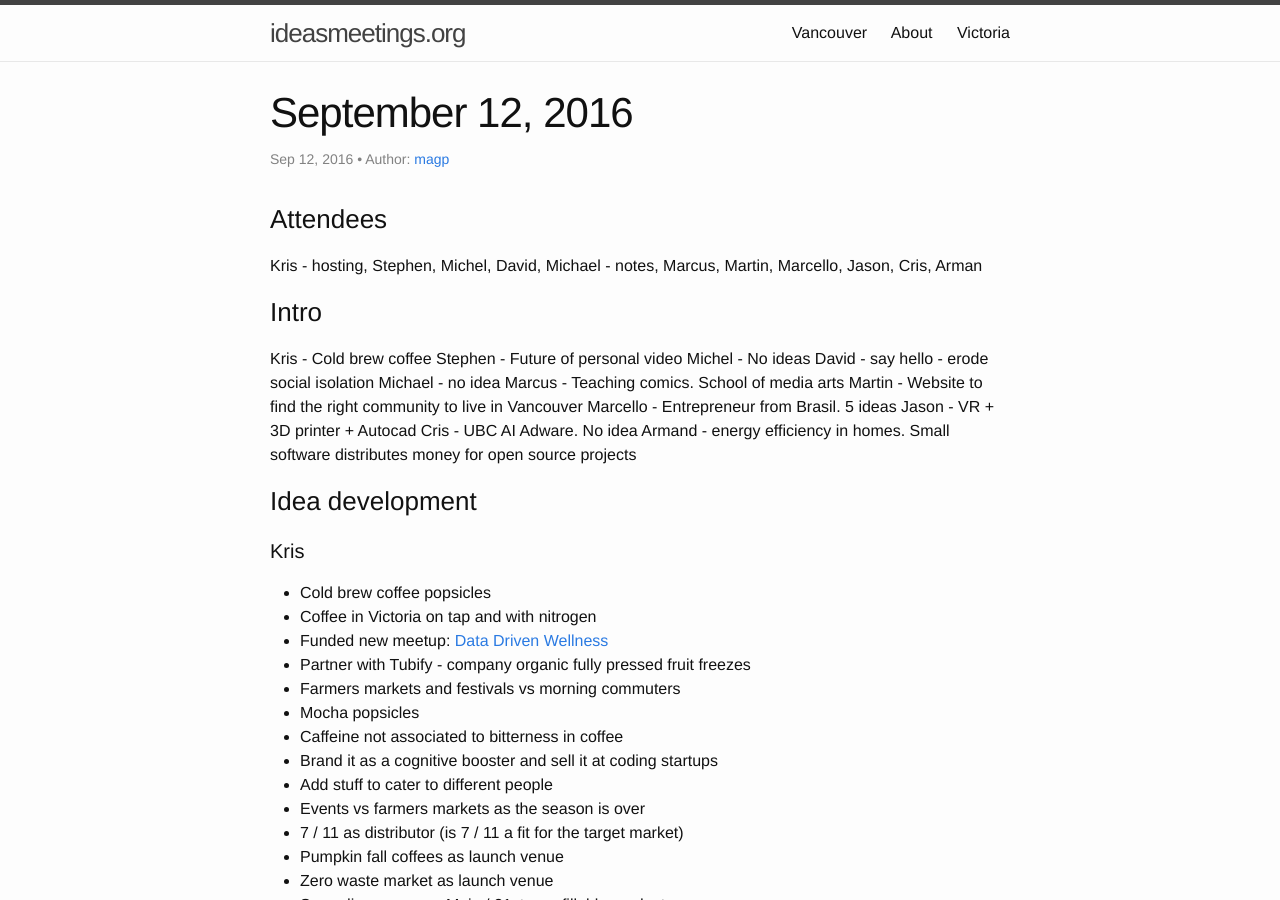
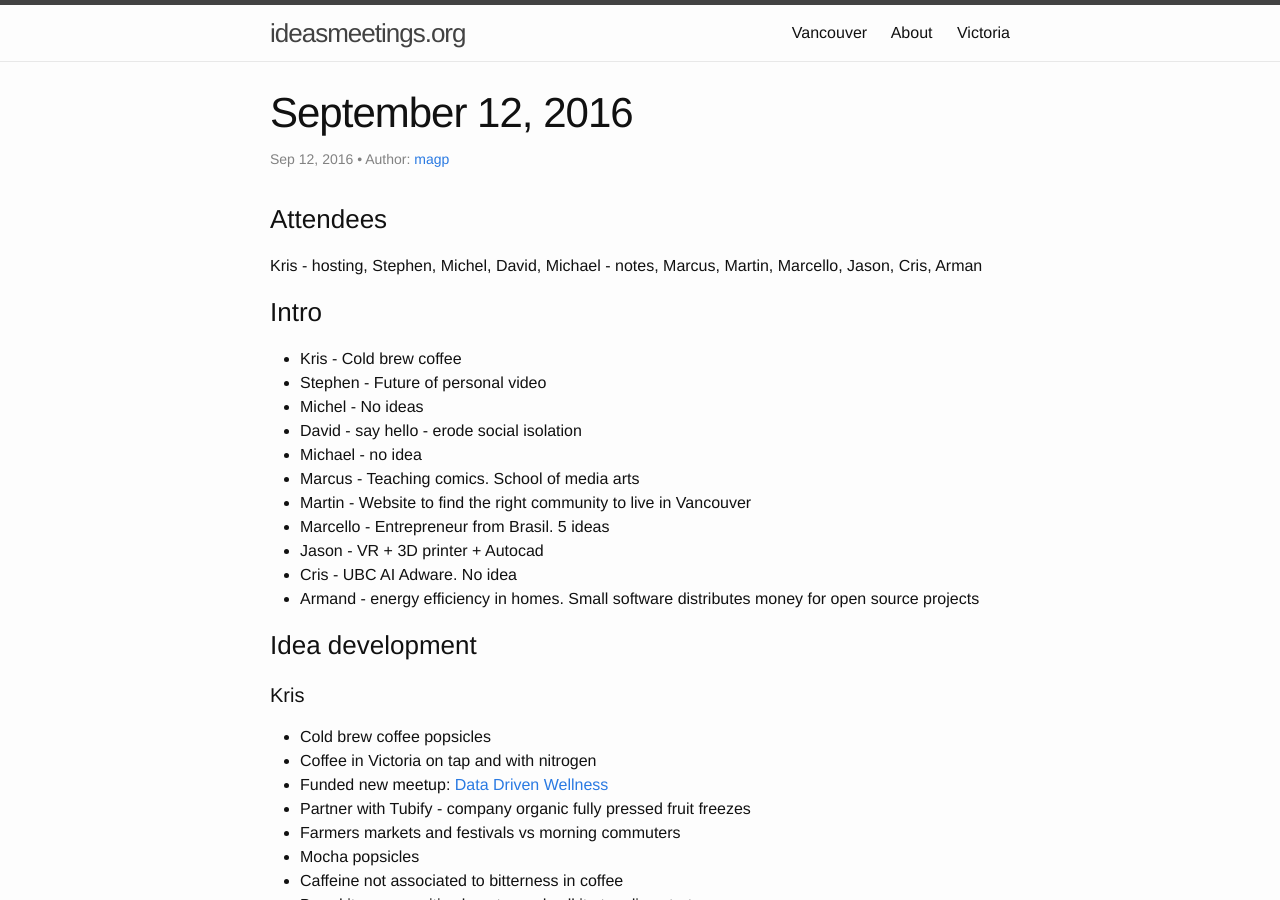
Before and after one commit to improvethings/improvethings.github.io, a Jekyll site: the page built from _posts/2016-09-12-September-12-2016.md, in a window 1280 px wide and 900 px high. Built offline with Jekyll 4.4.1, drawn with Linux system fonts in a browser that asks for light colours.

```diff
--- a/_posts/2016-09-12-September-12-2016.md
+++ b/_posts/2016-09-12-September-12-2016.md
@@ -24,17 +24,17 @@ Kris - hosting, Stephen, Michel, David, Michael - notes, Marcus, Martin, Marcell
 
 ### Intro
 
-Kris - Cold brew coffee
-Stephen - Future of personal video
-Michel - No ideas
-David - say hello - erode social isolation
-Michael - no idea
-Marcus - Teaching comics. School of media arts
-Martin - Website to find the right community to live in Vancouver
-Marcello - Entrepreneur from Brasil. 5 ideas
-Jason - VR + 3D printer + Autocad
-Cris - UBC AI Adware. No idea
-Armand - energy efficiency in homes. Small software distributes money for open source projects
+- Kris - Cold brew coffee
+- Stephen - Future of personal video
+- Michel - No ideas
+- David - say hello - erode social isolation
+- Michael - no idea
+- Marcus - Teaching comics. School of media arts
+- Martin - Website to find the right community to live in Vancouver
+- Marcello - Entrepreneur from Brasil. 5 ideas
+- Jason - VR + 3D printer + Autocad
+- Cris - UBC AI Adware. No idea
+- Armand - energy efficiency in homes. Small software distributes money for open source projects
 
 
 ### Idea development
```
